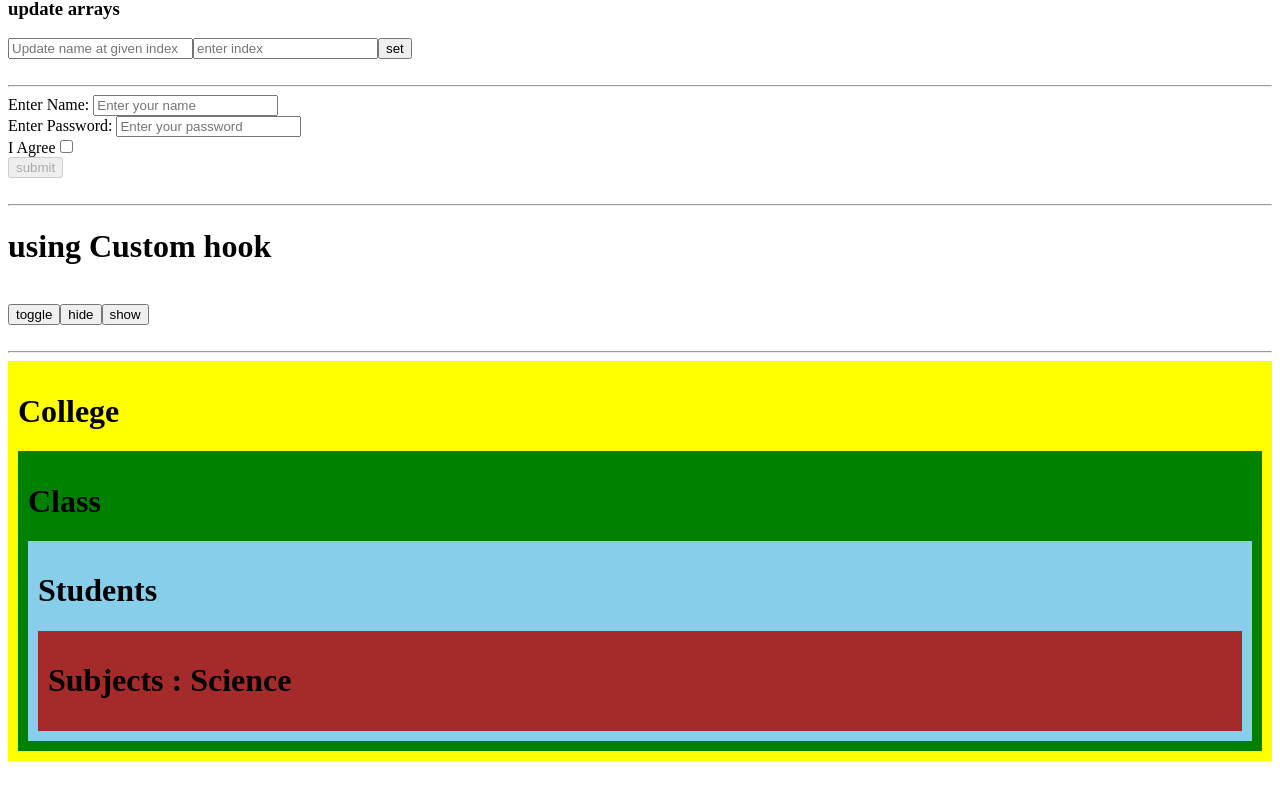
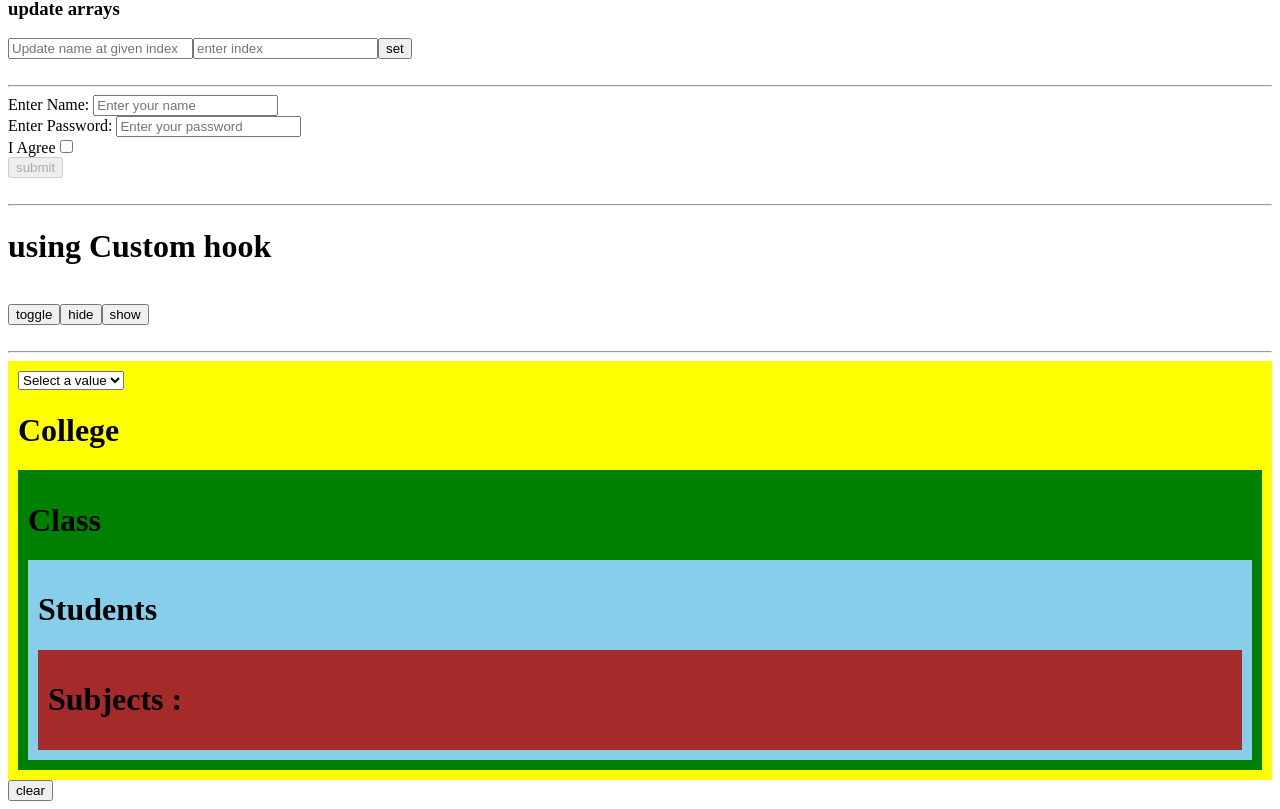
Before and after one commit to kaihatsuRONIT/reactRevision, a React (Vite) app in the folder react-blog-app/: page / in a window 1280 px wide. Shown: the part 3410-4219 px from the top of the page. Before the commit the page ends 4179 px from the top, so only its background shows below. Built offline with nearby package versions, Linux system fonts and the light colour scheme.

Commit message:
added subjects list in college.jsx

```diff
--- a/react-blog-app/src/Context_API/College.jsx
+++ b/react-blog-app/src/Context_API/College.jsx
@@ -1,15 +1,27 @@
-import { useContext } from "react";
+import { useContext, useState } from "react";
 import ClassComponent from "./ClassComponent";
 import { SubjectContext } from "./ContextData";
 
-function College(){
+function College() {
+    const [subject, setSubject] = useState("")
     return (
-        <div style={{backgroundColor: "yellow", padding:10}}>
-            <SubjectContext.Provider value="Science">
-                <h1>College</h1>
-                <ClassComponent/>
-            </SubjectContext.Provider>
-        </div>
+        <>
+            <div style={{ backgroundColor: "yellow", padding: 10 }}>
+                <SubjectContext.Provider value={subject}>
+                    <select value={subject} onChange={(e) => setSubject(e.target.value)}>
+                        <option value="">Select a value</option>
+                        <option value="English">English</option>
+                        <option value="Maths">Maths</option>
+                        <option value="Polity">Polity</option>
+                        <option value="History">History</option>
+                        <option value="Science">Science</option>
+                    </select>
+                    <h1>College</h1>
+                    <ClassComponent />
+                </SubjectContext.Provider>
+            </div>
+            <button onClick={() => setSubject("")}>clear</button>
+        </>
     )
 }
 export default College;
```
